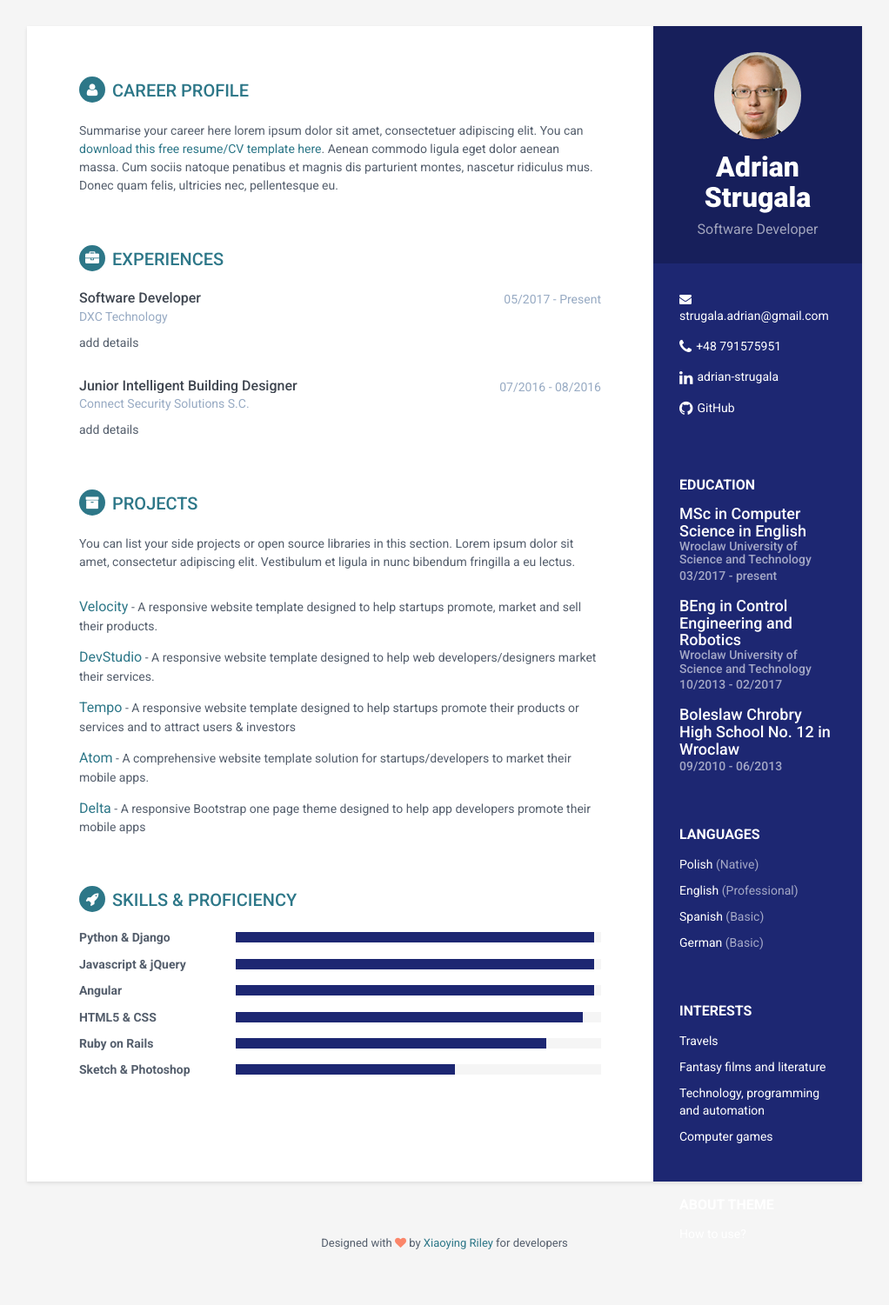
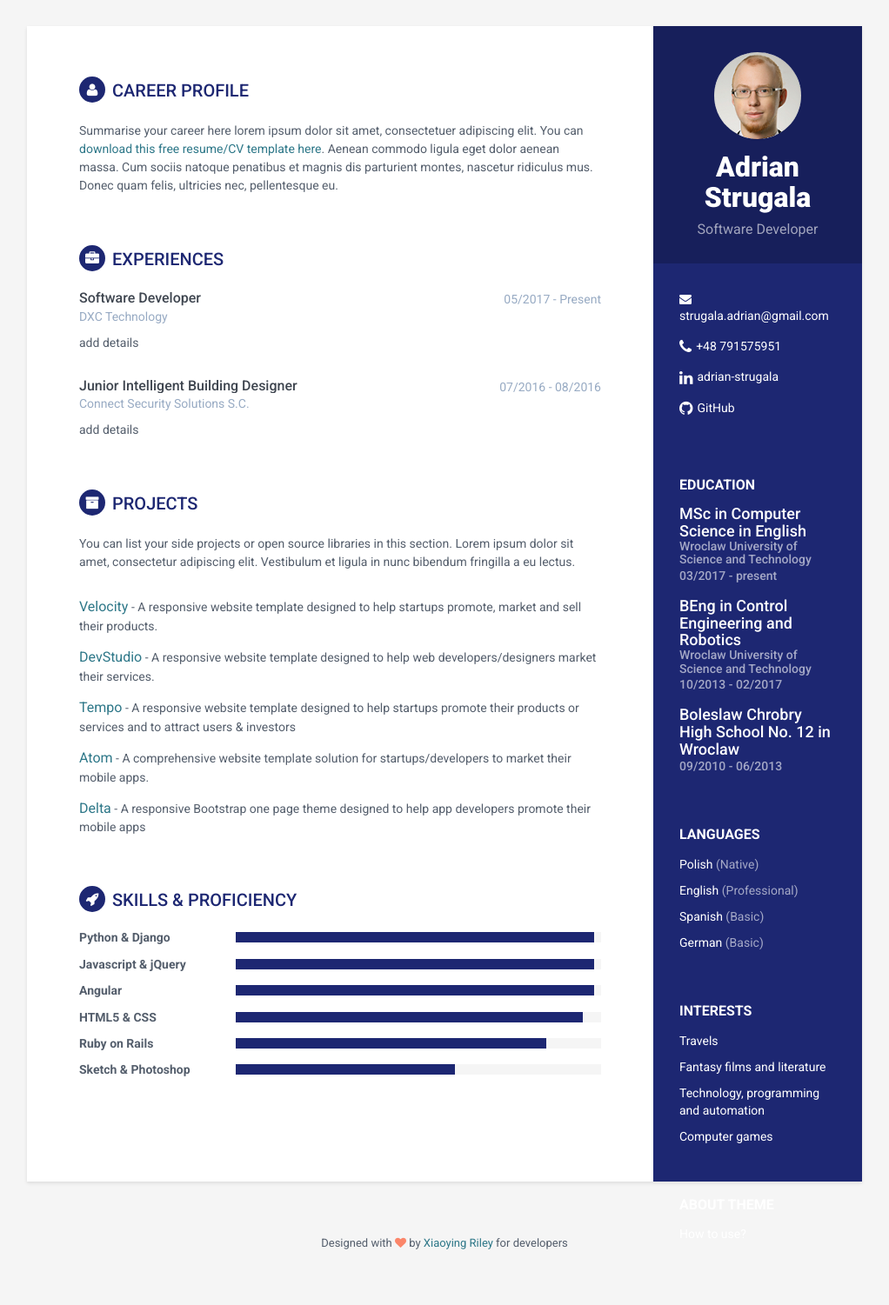
Before and after one commit to AdrianStrugala/AdrianStrugala.github.io, a Jekyll site: the page built from index.html, in a window 1280 px wide. Shown: the whole page at 87% size, without its empty margins (129-1151 px from the left). Built offline with Jekyll 4.4.1, drawn with Linux system fonts in a browser that asks for light colours.

Commit message:
changes in color

```diff
--- a/assets/css/styles.css
+++ b/assets/css/styles.css
@@ -193,7 +193,7 @@ p {
   text-transform: uppercase;
   font-size: 20px;
   font-weight: 500;
-  color: #2d7788;
+  color: #1d2772;
   position: relative;
   margin-top: 0;
   margin-bottom: 20px;
@@ -212,7 +212,7 @@ p {
   -moz-background-clip: padding;
   -webkit-background-clip: padding-box;
   background-clip: padding-box;
-  background: #2d7788;
+  background: #1d2772;
   text-align: center;
   padding-top: 8px;
   font-size: 16px;
```
